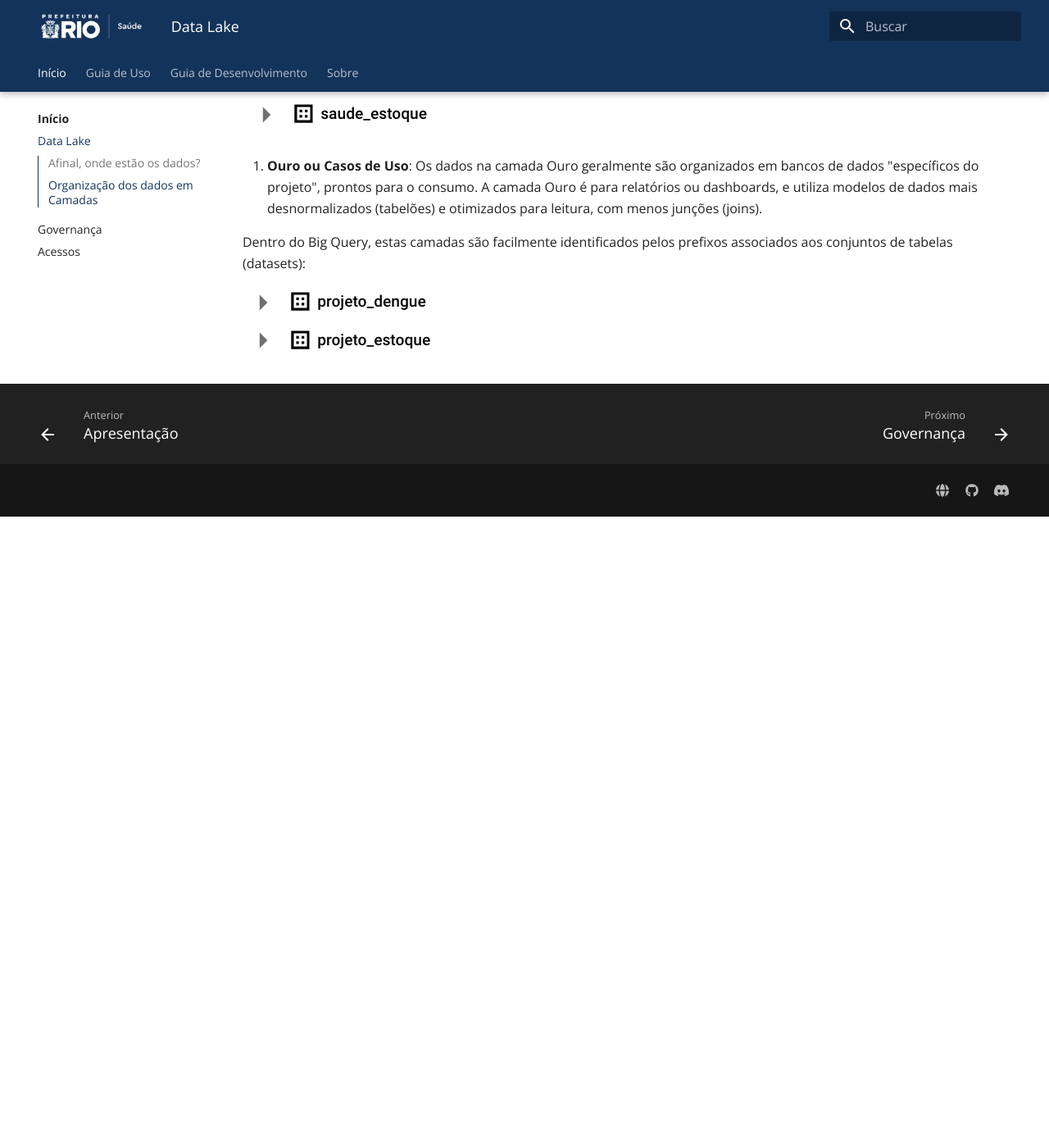
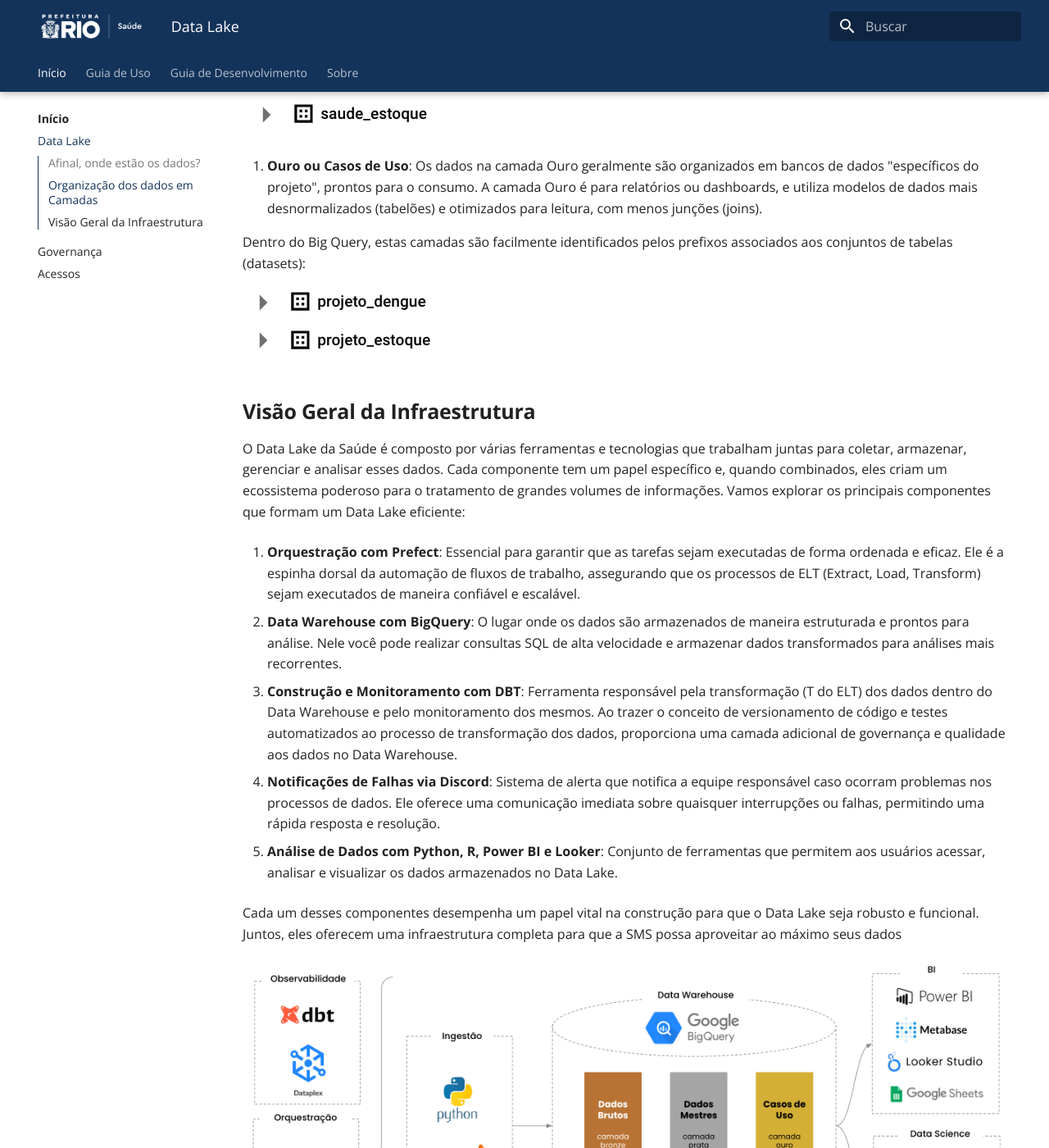
Before and after one commit to herianc/sms-datalake-docs, an MkDocs documentation site: the page built from docs/datalake.md, in a window 1280 px wide and 1400 px high, scrolled down 1833 px. Shown: the whole window at 82% size. Built offline with MkDocs 1.6.1 and Material for MkDocs 9.7.7, drawn with Linux system fonts in a browser that asks for light colours; before the commit the page ends 2463 px from its top, so only the background shows below that.

Commit message:
feat: adiciona seção sobre a visão geral da infraestrutura do Data Lake e remove documentação duplicada

```diff
--- a/docs/datalake.md
+++ b/docs/datalake.md
@@ -24,3 +24,23 @@
 Dentro do Big Query, estas camadas são facilmente identificados pelos prefixos associados aos conjuntos de tabelas (datasets):
 
 ![Ouro](assets/ouro.png){ height="200" }
+
+
+## **Visão Geral da Infraestrutura**
+
+O Data Lake da Saúde é composto por várias ferramentas e tecnologias que trabalham juntas para coletar, armazenar, gerenciar e analisar esses dados. Cada componente tem um papel específico e, quando combinados, eles criam um ecossistema poderoso para o tratamento de grandes volumes de informações. Vamos explorar os principais componentes que formam um Data Lake eficiente:
+
+1. **Orquestração com Prefect**: Essencial para garantir que as tarefas sejam executadas de forma ordenada e eficaz. Ele  é a espinha dorsal da automação de fluxos de trabalho, assegurando que os processos de ELT (Extract, Load, Transform) sejam executados de maneira confiável e escalável.
+
+2. **Data Warehouse com BigQuery**: O lugar onde os dados são armazenados de maneira estruturada e prontos para análise. Nele você pode realizar consultas SQL de alta velocidade e armazenar dados transformados para análises mais recorrentes.
+
+3. **Construção e Monitoramento com DBT**: Ferramenta  responsável pela transformação (T do ELT) dos dados dentro do Data Warehouse e pelo monitoramento dos mesmos. Ao trazer o conceito de versionamento de código e testes automatizados ao processo de transformação dos dados, proporciona uma camada adicional de governança e qualidade aos dados no Data Warehouse.
+
+4. **Notificações de Falhas via Discord**: Sistema de alerta que notifica a equipe responsável caso ocorram problemas nos processos de dados. Ele oferece uma comunicação imediata sobre quaisquer interrupções ou falhas, permitindo uma rápida resposta e resolução.
+
+5. **Análise de Dados com Python, R, Power BI e Looker**: Conjunto de ferramentas que permitem aos usuários acessar, analisar e visualizar os dados armazenados no Data Lake.
+
+Cada um desses componentes desempenha um papel vital na construção para que o Data Lake seja robusto e funcional. Juntos, eles oferecem uma infraestrutura completa para que a SMS possa aproveitar ao máximo seus dados
+
+
+![Arquitetura - Visão Alto Nível](assets/arquitetura-alto-nivel.png)
--- a/mkdocs.yml
+++ b/mkdocs.yml
@@ -14,7 +14,6 @@
         - O que é? : guia-uso/sandbox.md
         - Operações Básicas: guia-uso/sandbox-operacoes-basicas.md
   - Guia de Desenvolvimento:
-      - Visão Geral da Infraestrutura: guia-desenvolvedores/infraestrutura.md
       - Contribuindo para o projeto: guia-desenvolvedores/contribuindo-projeto.md
       - Campos: guia-desenvolvedores/campos.md
   - Sobre:
```
Also changed, not shown: docs/index.md (+5 -4 lines).
